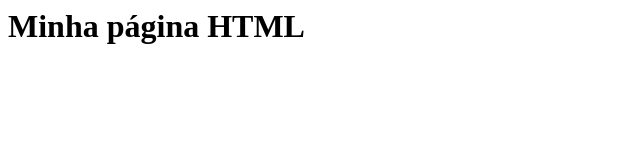
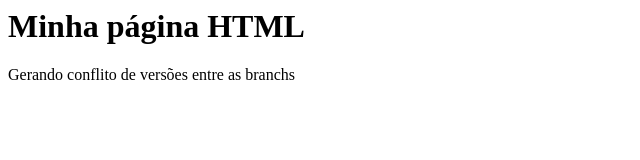
Before and after one commit to amcalmeida/gama-no-github, a plain HTML site: page index.html in a window 1280 px wide. Shown: the whole page, without its empty margins (0-640 px from the left). Drawn offline with Linux system fonts and the light colour scheme.

Commit message:
Update feito na branch master para gerar conflito de versões

```diff
--- a/index.html
+++ b/index.html
@@ -1,5 +1,6 @@
 <html>
     <body>
         <h1>Minha página HTML</h1>
+        <p>Gerando conflito de versões entre as branchs</p>
     </body>
 </html>
```
